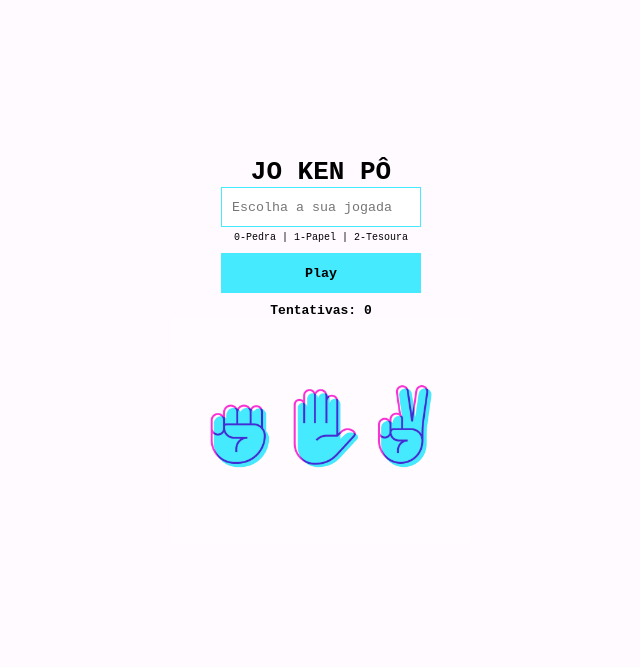
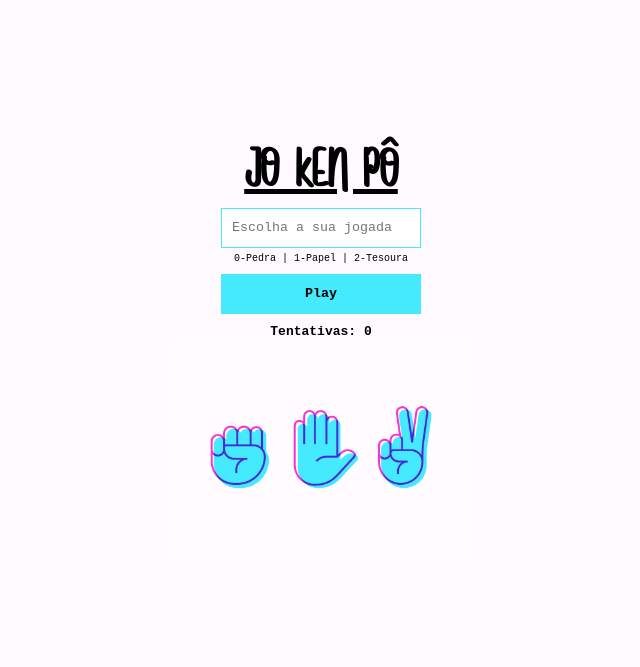
Before and after one commit to wllysses/jokenpo-game, a plain HTML site: page index.html in a window 1280 px wide. Shown: the whole page, without its empty margins (319-959 px from the left). Drawn offline with Linux system fonts and the light colour scheme.

Commit message:
commit validando input

```diff
--- a/src/css/style.css
+++ b/src/css/style.css
@@ -1,3 +1,8 @@
+@font-face {
+    font-family: 'sunny fever';
+    src: url(../fonts/Sunny\ Fever.ttf);
+}
+
 * {
     margin: 0;
     padding: 0;
@@ -22,13 +27,19 @@ body {
     width: 300px;
 }
 
+.container h1 {
+    font-family: 'sunny fever';
+    font-size: 50px;
+    text-decoration: underline;
+}
+
 .container #inputPlayer {
     width: 200px;
     height: 40px;
     padding-left: 10px;
     border: 1px solid #45EAFF;
     outline: none;
-    margin-bottom: 5px;
+    margin: 5px auto;
 }
 
 .container .info {
--- a/src/js/index.js
+++ b/src/js/index.js
@@ -12,6 +12,11 @@ function getPlayerResp(resp) {
 }
 
 function compareAnswer(responsePc, responsePlayer) {
+    if(responsePlayer == '') {
+        alert('Preencha o campo obrigatório!')
+        return
+    }
+
     if(responsePlayer == 0 && responsePc == 0) {
         res.innerHTML = `<p>Você escolheu pedra(${responsePlayer}) e o algoritmo escolheu pedra(${responsePc}). PARABÉNS, VOCÊ VENCEU!</p>`
     } else if(responsePlayer == 1 && responsePc == 1) {
```
Also changed, not shown: src/fonts/Sunny Fever.ttf (added).
